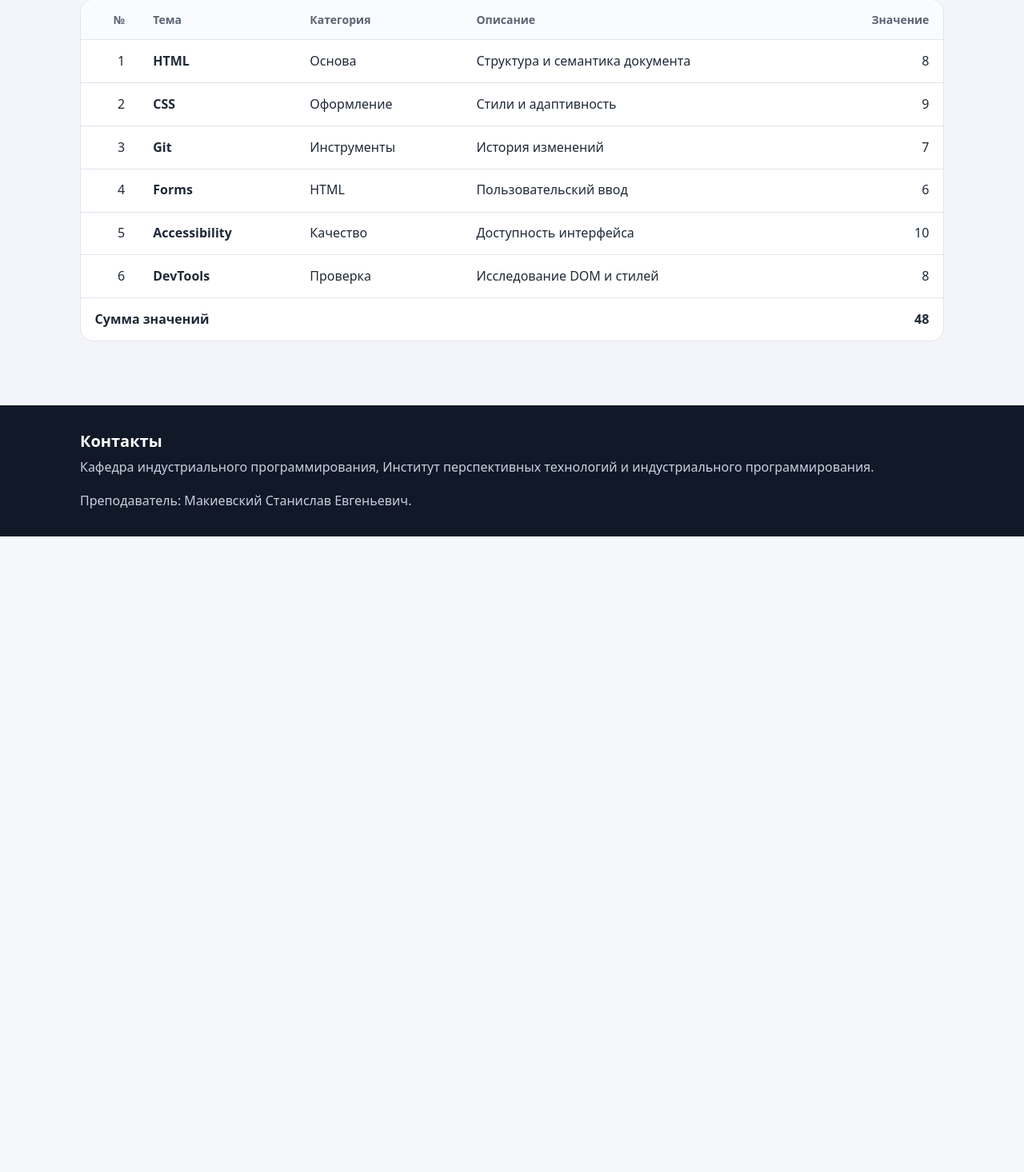
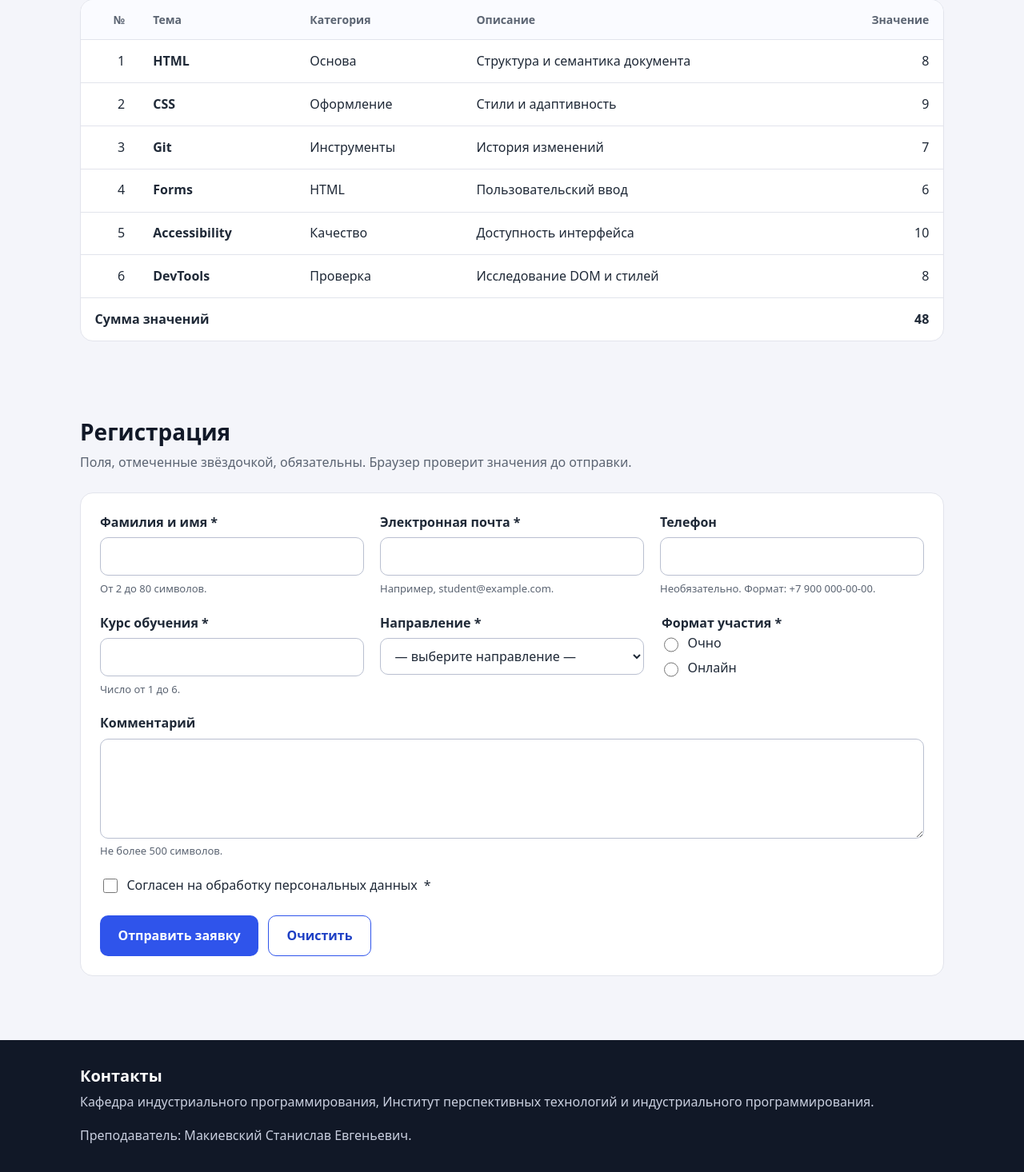
Before and after one commit to prokope123-ux/TRPO-RNV-0225, a PHP site: page / in a window 1280 px wide. Shown: the part 1319-2785 px from the top of the page at 80% size. Before the commit the page ends 1990 px from the top, so only its background shows below. Run offline with PHP 8.4, Linux system fonts and the light colour scheme.

Commit message:
feat: add registration form with native validation
Labels for every control, text/email/tel/number inputs, select with
topics from content.csv, radio group, textarea, required/minlength/
maxlength/min/max, inline error states and a CSS-only success message.

```diff
--- a/css/styles.css
+++ b/css/styles.css
@@ -441,3 +441,152 @@ a:hover {
 
   .data-table tfoot td[colspan="2"] { display: none; }
 }
+
+/* ---------- Форма ---------- */
+.form {
+  padding: 1.5rem;
+  background: var(--color-surface);
+  border: 1px solid var(--color-border);
+  border-radius: var(--radius);
+}
+
+.form__grid {
+  display: flex;
+  flex-wrap: wrap;
+  gap: 1.25rem;
+}
+
+.field {
+  display: flex;
+  flex-direction: column;
+  gap: 0.35rem;
+  flex: 1 1 16rem;
+  min-width: 0;
+}
+
+.field--wide {
+  flex-basis: 100%;
+}
+
+.field label,
+.field legend {
+  font-weight: 600;
+}
+
+.field input[type="text"],
+.field input[type="email"],
+.field input[type="tel"],
+.field input[type="number"],
+.field select,
+.field textarea {
+  width: 100%;
+  padding: 0.65rem 0.85rem;
+  font: inherit;
+  color: inherit;
+  background: #fff;
+  border: 1px solid #b9bfd0;
+  border-radius: 10px;
+}
+
+.field textarea {
+  resize: vertical;
+}
+
+.field input:focus-visible,
+.field select:focus-visible,
+.field textarea:focus-visible {
+  outline-offset: 0;
+  border-color: var(--color-accent);
+}
+
+.field__hint {
+  font-size: 0.8125rem;
+  color: var(--color-muted);
+}
+
+/* Сообщение об ошибке скрыто, пока пользователь не ввёл неверное значение */
+.field__error {
+  display: none;
+  font-size: 0.8125rem;
+  font-weight: 600;
+  color: var(--color-error);
+}
+
+.field:has(:user-invalid) .field__error {
+  display: block;
+}
+
+.field:has(:user-invalid) .field__hint {
+  display: none;
+}
+
+.field input:user-invalid,
+.field select:user-invalid,
+.field textarea:user-invalid {
+  border-color: var(--color-error);
+  background: #fff7f6;
+}
+
+.field--fieldset {
+  padding: 0;
+  margin: 0;
+  border: 0;
+}
+
+.field .choice {
+  display: flex;
+  align-items: center;
+  gap: 0.5rem;
+  font-weight: 400;
+}
+
+.choice input {
+  flex: none;
+  width: 1.15rem;
+  height: 1.15rem;
+  accent-color: var(--color-accent);
+}
+
+.form__actions {
+  display: flex;
+  flex-wrap: wrap;
+  gap: 0.75rem;
+  margin-top: 1.5rem;
+}
+
+.button--ghost {
+  color: var(--color-accent-dark);
+  background: transparent;
+  border: 1px solid var(--color-accent);
+}
+
+.button--ghost:hover {
+  color: var(--color-accent-dark);
+  background: var(--color-accent-soft);
+}
+
+/* Сообщение об успехе показывается через :target (без JavaScript) */
+.notice {
+  display: none;
+  margin-bottom: 1.25rem;
+  padding: 1rem 1.25rem;
+  font-weight: 600;
+  color: var(--color-ok);
+  background: var(--color-ok-soft);
+  border-radius: 12px;
+}
+
+.notice:target {
+  display: block;
+}
+
+@media (max-width: 720px) {
+  .form {
+    padding: 1rem;
+  }
+
+  .form__actions .button {
+    flex: 1 1 100%;
+    text-align: center;
+  }
+}
--- a/index.html
+++ b/index.html
@@ -183,6 +183,85 @@
         </div>
       </div>
     </section>
+
+    <section class="section" id="signup" aria-labelledby="signup-title">
+      <div class="container">
+        <h2 id="signup-title" class="section__title">Регистрация</h2>
+        <p class="section__lead">Поля, отмеченные звёздочкой, обязательны. Браузер проверит значения до отправки.</p>
+
+        <p class="notice" id="form-success" role="status">Заявка принята. Мы свяжемся с вами по указанной почте.</p>
+
+        <form class="form" action="#form-success" method="get">
+          <div class="form__grid">
+            <div class="field">
+              <label for="fullname">Фамилия и имя <span aria-hidden="true">*</span></label>
+              <input type="text" id="fullname" name="fullname" required minlength="2" maxlength="80" autocomplete="name" aria-describedby="fullname-hint">
+              <small class="field__hint" id="fullname-hint">От 2 до 80 символов.</small>
+              <small class="field__error">Введите фамилию и имя (минимум 2 символа).</small>
+            </div>
+
+            <div class="field">
+              <label for="email">Электронная почта <span aria-hidden="true">*</span></label>
+              <input type="email" id="email" name="email" required autocomplete="email" aria-describedby="email-hint">
+              <small class="field__hint" id="email-hint">Например, student@example.com.</small>
+              <small class="field__error">Укажите корректный адрес почты.</small>
+            </div>
+
+            <div class="field">
+              <label for="phone">Телефон</label>
+              <input type="tel" id="phone" name="phone" pattern="\+?[0-9\s\-()]{10,18}" autocomplete="tel" aria-describedby="phone-hint">
+              <small class="field__hint" id="phone-hint">Необязательно. Формат: +7 900 000-00-00.</small>
+              <small class="field__error">Телефон: 10–18 цифр, допустимы пробелы, скобки и дефис.</small>
+            </div>
+
+            <div class="field">
+              <label for="course">Курс обучения <span aria-hidden="true">*</span></label>
+              <input type="number" id="course" name="course" required min="1" max="6" step="1" inputmode="numeric" aria-describedby="course-hint">
+              <small class="field__hint" id="course-hint">Число от 1 до 6.</small>
+              <small class="field__error">Курс должен быть числом от 1 до 6.</small>
+            </div>
+
+            <div class="field">
+              <label for="direction">Направление <span aria-hidden="true">*</span></label>
+              <select id="direction" name="direction" required>
+                <option value="">— выберите направление —</option>
+                <option value="1">HTML</option>
+                <option value="2">CSS</option>
+                <option value="3">Git</option>
+                <option value="4">Forms</option>
+                <option value="5">Accessibility</option>
+                <option value="6">DevTools</option>
+              </select>
+              <small class="field__error">Выберите направление из списка.</small>
+            </div>
+
+            <fieldset class="field field--fieldset">
+              <legend>Формат участия <span aria-hidden="true">*</span></legend>
+              <label class="choice"><input type="radio" name="mode" value="offline" required> Очно</label>
+              <label class="choice"><input type="radio" name="mode" value="online"> Онлайн</label>
+            </fieldset>
+
+            <div class="field field--wide">
+              <label for="comment">Комментарий</label>
+              <textarea id="comment" name="comment" rows="4" maxlength="500" aria-describedby="comment-hint"></textarea>
+              <small class="field__hint" id="comment-hint">Не более 500 символов.</small>
+            </div>
+
+            <div class="field field--wide">
+              <label class="choice">
+                <input type="checkbox" name="consent" value="yes" required>
+                Согласен на обработку персональных данных <span aria-hidden="true">*</span>
+              </label>
+            </div>
+          </div>
+
+          <div class="form__actions">
+            <button class="button" type="submit">Отправить заявку</button>
+            <button class="button button--ghost" type="reset">Очистить</button>
+          </div>
+        </form>
+      </div>
+    </section>
   </main>
 
   <footer class="site-footer">
```
